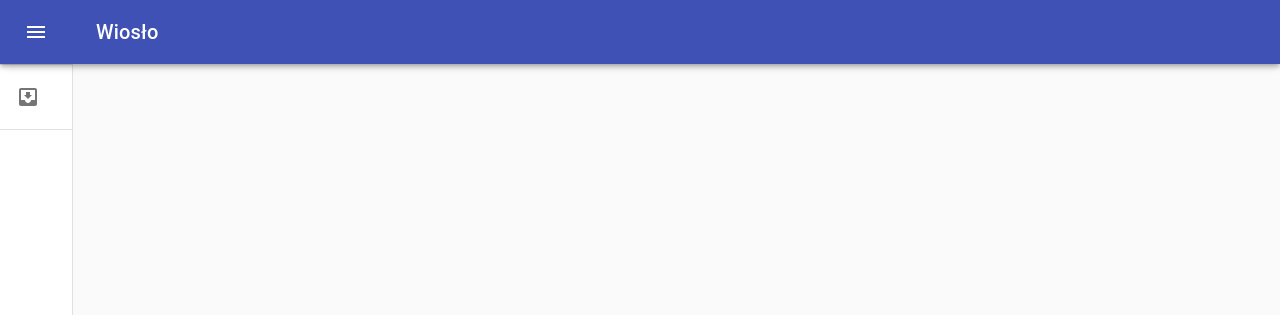
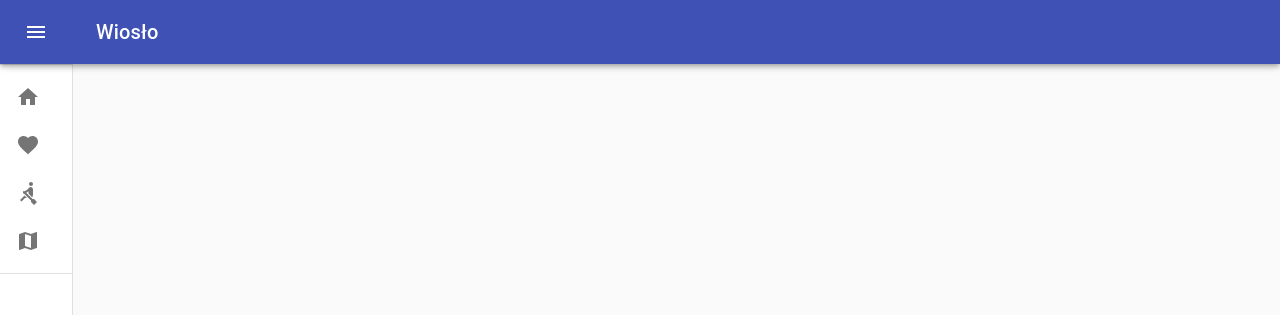
Before and after one commit to infoshareacademy/jfdzr1-dancing-potatoes-app, a React (Create React App) app: page / in a window 1280 px wide. Shown: the top 315 px of the page. Built offline with nearby package versions, Linux system fonts and the light colour scheme.

Commit message:
added icons to navigation

```diff
--- a/src/Navigacja/Nav.js
+++ b/src/Navigacja/Nav.js
@@ -16,8 +16,12 @@ import ListItem from '@material-ui/core/ListItem';
 import ListItemIcon from '@material-ui/core/ListItemIcon';
 import ListItemText from '@material-ui/core/ListItemText';
 import InboxIcon from '@material-ui/icons/MoveToInbox';
-import MailIcon from '@material-ui/icons/Mail';
-import LogoWioslo from '../img/logo_wioslo.png'
+// import MailIcon from '@material-ui/icons/Mail';
+import LogoWioslo from '../img/logo_wioslo.png';
+import HomeIcon from '@material-ui/icons/Home';
+import FavoriteIcon from '@material-ui/icons/Favorite';
+import RowingIcon from '@material-ui/icons/Rowing';
+import MapIcon from '@material-ui/icons/Map';
 
 const drawerWidth = 240;
 
@@ -148,10 +152,32 @@ export default function MiniDrawer() {
         <List>
         <ListItem button >
               <ListItemIcon>
-                <InboxIcon/>
+                <HomeIcon/>
               </ListItemIcon>
               <ListItemText primary={'Home'} />
             </ListItem>
+
+            <ListItem button >
+              <ListItemIcon>
+                <FavoriteIcon/>
+              </ListItemIcon>
+              <ListItemText primary={'Ulubione'} />
+            </ListItem>
+
+            <ListItem button >
+              <ListItemIcon>
+                <RowingIcon/>
+              </ListItemIcon>
+              <ListItemText primary={'Kayak'} />
+            </ListItem>
+
+            <ListItem button >
+              <ListItemIcon>
+                <MapIcon/>
+              </ListItemIcon>
+              <ListItemText primary={'Mapa'} />
+            </ListItem>
+
         </List>
         <Divider />
         {/* <List>
```
